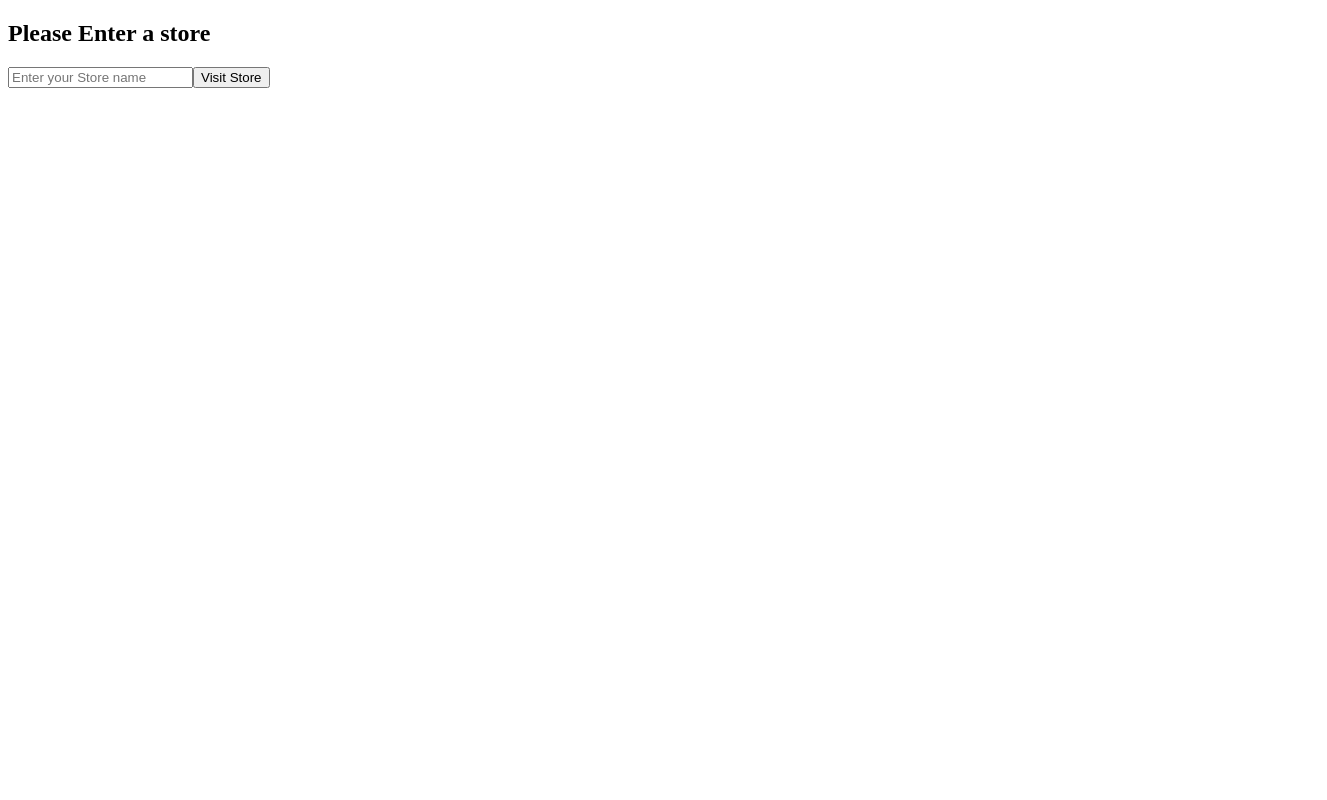
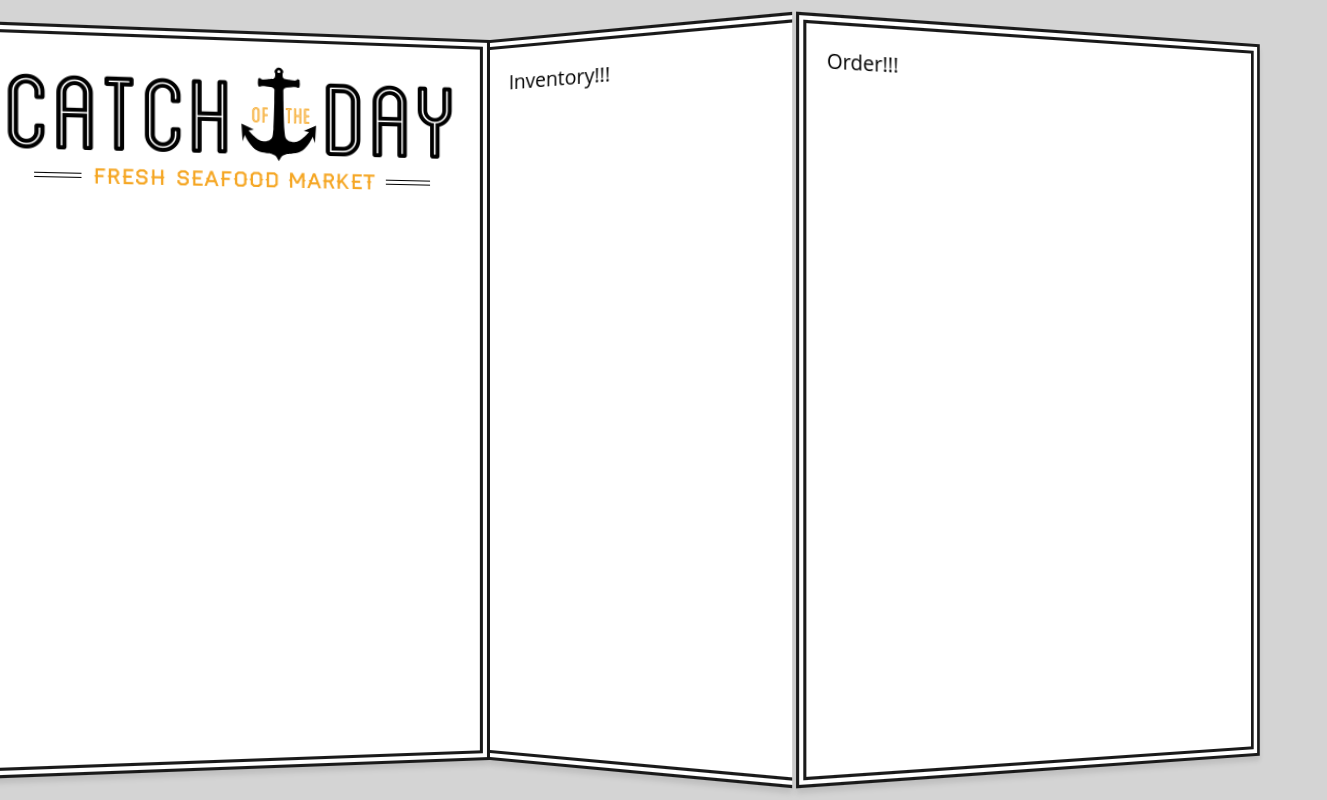
Before and after one commit to SumnanAzadi/react_daily_inventory, a React (Create React App) app: page / in a window 1280 px wide. Shown: the whole page, 1327 px wide, since content can reach past the window. Built offline with nearby package versions, Linux system fonts and the light colour scheme; the HTML template or start-up script is replaced by a standard one.

Commit message:
Basic Components setup

```diff
--- /dev/null
+++ b/src/components/App.js
@@ -0,0 +1,20 @@
+import React, { Component } from "react";
+import Header from "./Header";
+import Inventory from "./Inventory";
+import Order from "./Order";
+
+export class App extends Component {
+  render() {
+    return (
+      <div className="catch-of-the-day">
+        <div className="menu">
+          <Header /> {/*Header Components*/}
+        </div>
+        <Inventory /> {/*Inventory Components*/}
+        <Order /> {/*Order Components*/}
+      </div>
+    );
+  }
+}
+
+export default App;
--- /dev/null
+++ b/src/components/Header.js
@@ -0,0 +1,23 @@
+import React, { Component } from "react";
+
+export class Header extends Component {
+  render() {
+    return (
+      <header className="top">
+        <h1>
+          Catch
+          <span className="ofThe">
+            <span className="of">Of</span>
+            <span className="the">The</span>
+          </span>
+          Day
+        </h1>
+        <h3 className="tagline">
+          <span>Fresh Seafood Market</span>
+        </h3>
+      </header>
+    );
+  }
+}
+
+export default Header;
--- /dev/null
+++ b/src/components/Inventory.js
@@ -0,0 +1,9 @@
+import React from "react";
+
+class Inventory extends React.Component {
+  render() {
+    return <div className="inventory">Inventory!!!</div>;
+  }
+}
+
+export default Inventory;
--- /dev/null
+++ b/src/components/Order.js
@@ -0,0 +1,9 @@
+import React from "react";
+
+class Order extends React.Component {
+  render() {
+    return <div className="order">Order!!!</div>;
+  }
+}
+
+export default Order;
--- a/src/index.js
+++ b/src/index.js
@@ -1,8 +1,8 @@
-import React from "react"; //we want entire 'react' package
-import { render } from "react-dom"; //we want only need 'render' method 'react-dom' package
-
+import React from "react";
+import { render } from "react-dom";
+import "./css/style.css";
 //Components
 import StorePicker from "./components/StorePicker";
+import App from "./components/App";
 
-//render(<p>Hey Brother</p>, document.querySelector("#main")); //render simple tag
-render(<StorePicker />, document.querySelector("#main")); //render whole components
+render(<App />, document.querySelector("#main")); //render whole components
```
